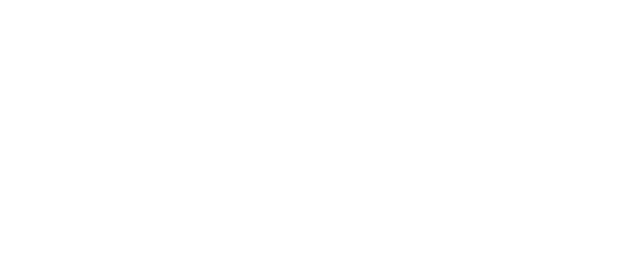
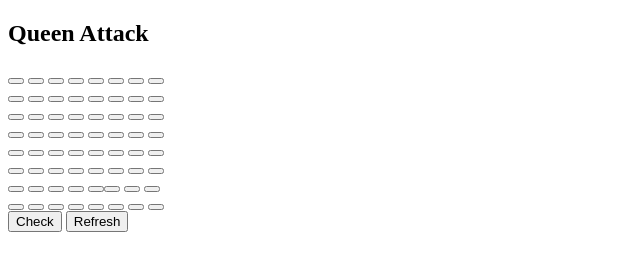
Before and after one commit to ndikintum/queens-attacks, a plain HTML site: page index.html in a window 1280 px wide. Shown: the whole page, without its empty margins (0-640 px from the left). Drawn offline with Linux system fonts and the light colour scheme.

Commit message:
building my html

```diff
--- a/index.html
+++ b/index.html
@@ -7,5 +7,106 @@
 </head>
 <body>
 
+    <h2><strong>Queen Attack</strong></h2>
+  <section>
+    <div class ="chessboard">
+    <div>
+        <button class="light row A1" id="11"></button>
+        <button class="dark row B1" id="12"></button>
+        <button class="light row C1" id="13"></button>
+        <button class="dark row D1" id="14"></button>
+        <button class="light row E1" id="15"></button>
+        <button class="dark row F1" id="16"></button>
+        <button class="light row G1" id="17"></button>
+        <button class="dark row H1" id="18"></button>
+    </div>
+
+      <div>
+        <button class="dark row A2" id="21"></button>
+        <button class="light row B2" id="22"></button>
+        <button class="dark row C2" id="23"></button>
+        <button class="light row D2" id="24"></button>
+        <button class="dark row E2" id="25"></button>
+        <button class="light row F2" id="26"></button>
+        <button class="dark row G2" id="27"></button>
+        <button class="light row H2" di="28"></button>
+    </div>
+
+        <div>
+        <button class="light row A3" id="31"></button>
+        <button class="dark row B3" id="32"></button>
+        <button class="light row C3" id="33"></button>
+        <button class="dark row D3" id="34"></button>
+        <button class="light row E3" id="35"></button>
+        <button class="dark row F3" id="36"></button>
+          <button class="light row G3" id="37"></button>
+          <button class="dark row  H3" id="38"></button>
+    </div>
+
+    <div>
+      <button class="dark row A4" id="41"></button>
+      <button class="light row B4" id="42"></button>
+      <button class="dark row C4" id="43"></button>
+      <button class="light row D4" id="44"></button>
+      <button class="dark row E4" id="45"></button>
+      <button class="light row F4" id="46"></button>
+      <button class="dark row G4" id="47"></button>
+      <button class="light row H4" id="48"></button>
+    </div>
+
+      <div>
+        <button class="light row A5" id="51"></button>
+        <button class="dark row B5" id="52"></button>
+        <button class="light row C5" id="53"></button>
+        <button class="dark row D5" id="54"></button>
+        <button class="light row E5" id="55"></button>
+        <button class="dark row F5" id="56"></button>
+        <button class="light row G5" id="57"></button>
+        <button class="dark row H5" id="58"></button>
+    </div>
+
+      <div>
+        <button class="dark row A6" id="61"></button>
+        <button class="light row B6" id="62"></button>
+        <button class="dark row C6" id="63"></button>
+        <button class = "light row D6" id="64"></button>
+        <button class="dark row E6" id="65"></button>
+        <button class="light row F6" id="66"></button>
+        <button class="dark row G6" id="67"></button>
+        <button class="light row H6" id="68"></button>
+       </div>
+
+      <div>
+        <button class="light row A7" id="71"></button>
+        <button class="dark row B7" id="72"></button>
+        <button class="light row C7" id="73"></button>
+        <button class="dark row D7" id="74"></button>
+        <button class="light row E7" id="75"></buttton>
+        <button class="dark row F7" id="76"></button>
+        <button class="light row G7" id="77"></button>
+        <button class="dark row H7" id="78"></button>
+       </div>
+
+      <div>
+        <button class="dark row A8" id="81"></button>
+        <button class="light row B8" id="82"></button>
+        <button class="dark row C8" id="83"></button>
+        <button class="light row D8" id="84"></button>
+        <button class="dark row E8" id="85"></button>
+        <button class="light row F8" id="86"></button>
+        <button class="dark row G8" id="87"></button>
+        <button class="light row H8" id="88"></button>
+       </div>
+    </div>
+
+      <button type="submit" id="check">Check</button>
+
+      <button type="button" onClick="window.location.href=window.location.href" id="refresh">Refresh</button>
+      <div class="alerts">
+      <div id="alert"></div>
+      <div id="alerterror"></div>
+  </section>
+
+  <script src="./asset/script/script.js"></script>
 </body>
 </html>
```
